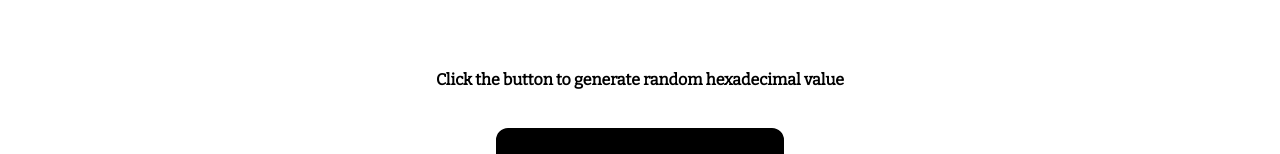
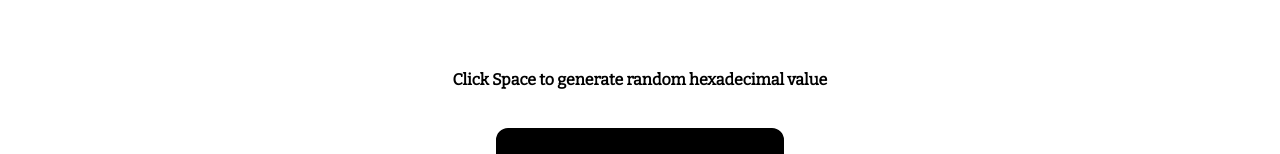
Before and after one commit to NajiUllah15/ColorFlipper, a plain HTML site: page index.html in a window 1280 px wide. Shown: the part 123-277 px from the top of the page. Drawn offline with nearby package versions, Linux system fonts and the light colour scheme; a web font is replaced by a local one.

Commit message:
Update index.html

```diff
--- a/index.html
+++ b/index.html
@@ -177,7 +177,7 @@ family=Quicksand:wght@500&family=Signika+Negative:wght@300&family=Zilla+Slab:wgh
 
   <body>
     <main class="title">Color-Flipper</main>
-    <p class="random">Click the button to generate random hexadecimal value</p>
+    <p class="random">Click Space to generate random hexadecimal value</p>
     <section class="main-section">
       <p id="color">Color-Code: <span id="colorname">#fff</span></p>
       <button class="change-color">Click Me</button>
```
